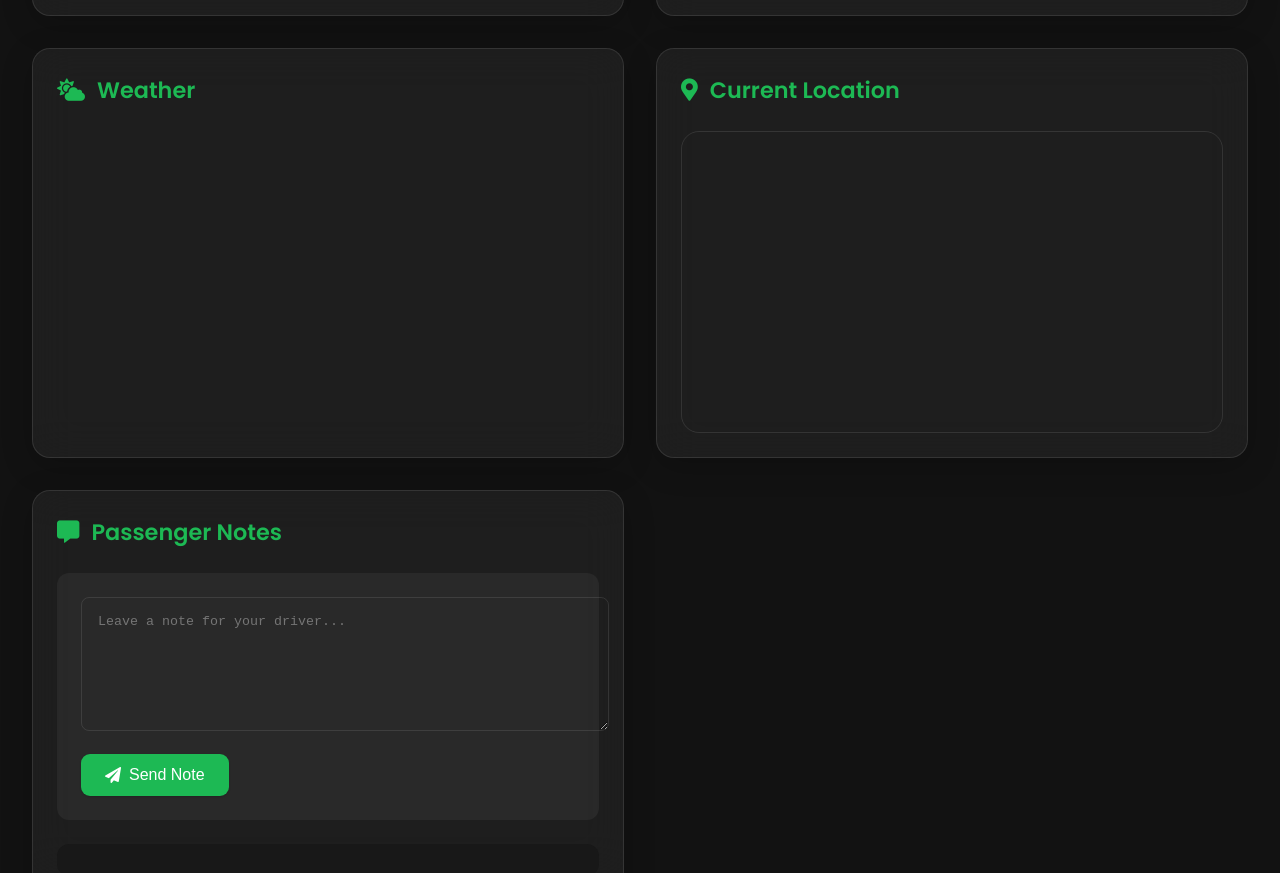
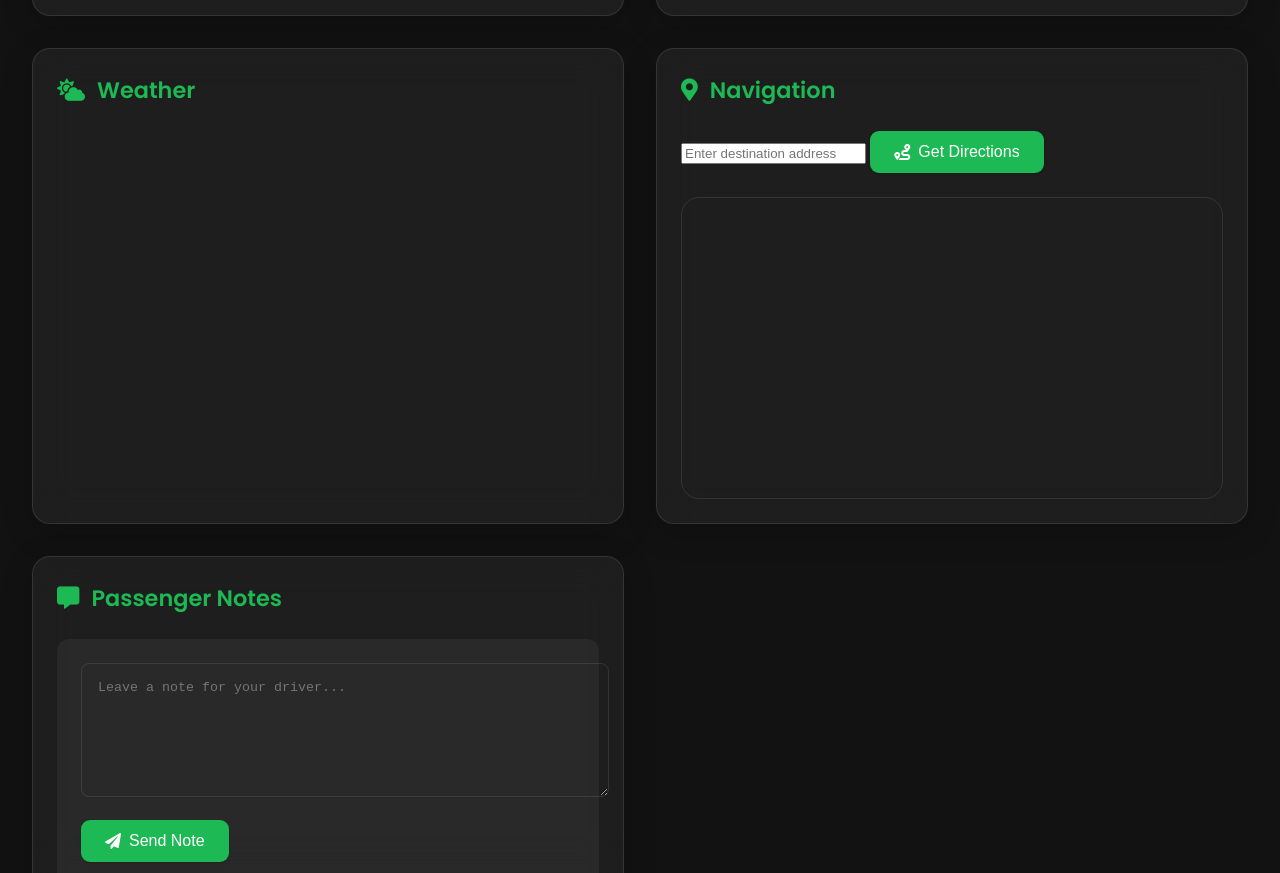
Before and after one commit to Roastedd/CarKioskWebsite, a plain HTML site: page index.html in a window 1280 px wide. Shown: the part 1303-2176 px from the top of the page. Drawn offline with nearby package versions, Linux system fonts and the light colour scheme; no server answers; a script that the page names is missing.

Commit message:
Update index.html

```diff
--- a/index.html
+++ b/index.html
@@ -73,7 +73,16 @@
     </section>
 
     <section id="location">
-      <h2><i class="fas fa-map-marker-alt"></i>Current Location</h2>
+      <h2><i class="fas fa-map-marker-alt"></i>Navigation</h2>
+      <div class="navigation-tools">
+        <div class="address-input">
+          <input type="text" id="destination" placeholder="Enter destination address">
+          <button onclick="calculateRoute()">
+            <i class="fas fa-route"></i> Get Directions
+          </button>
+        </div>
+        <div id="distanceResult" class="distance-result"></div>
+      </div>
       <div id="map-container"></div>
     </section>
 
```
